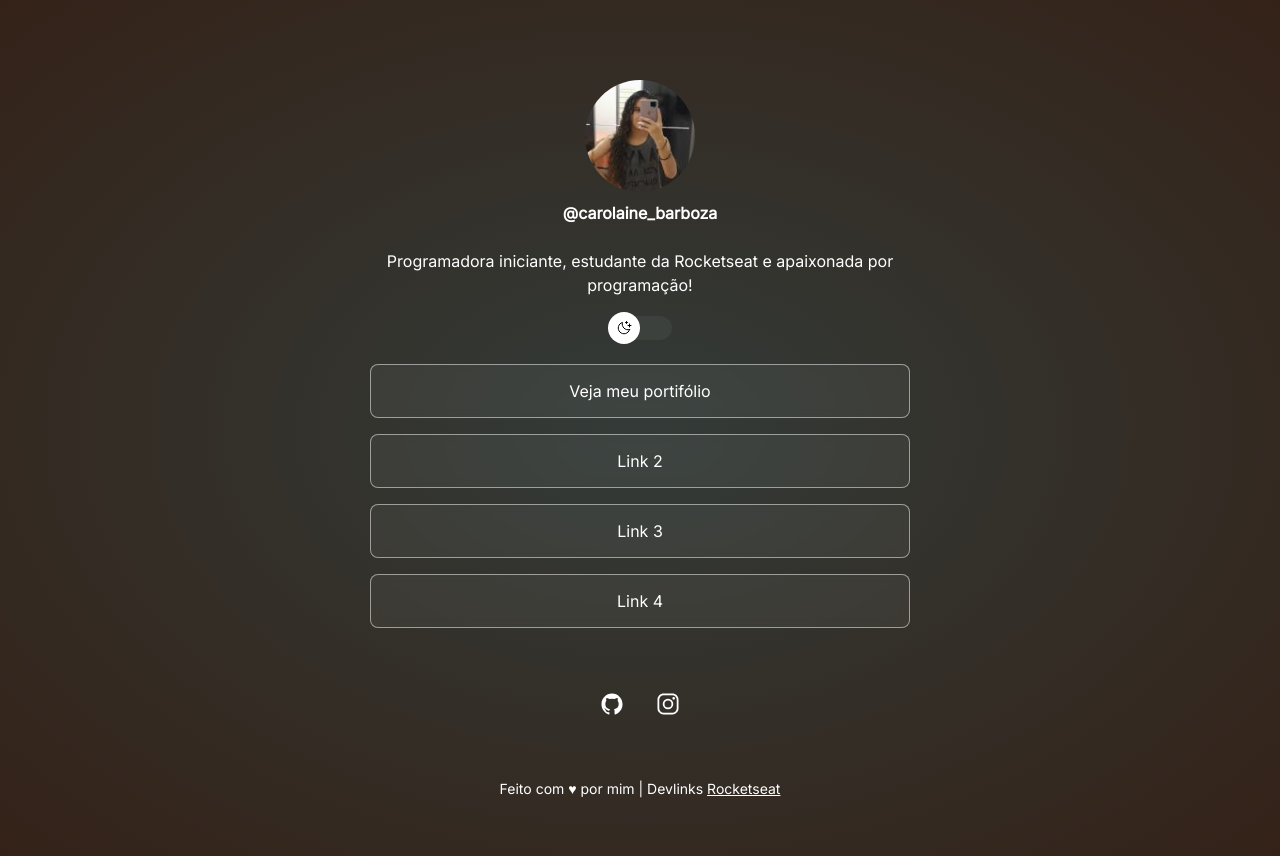
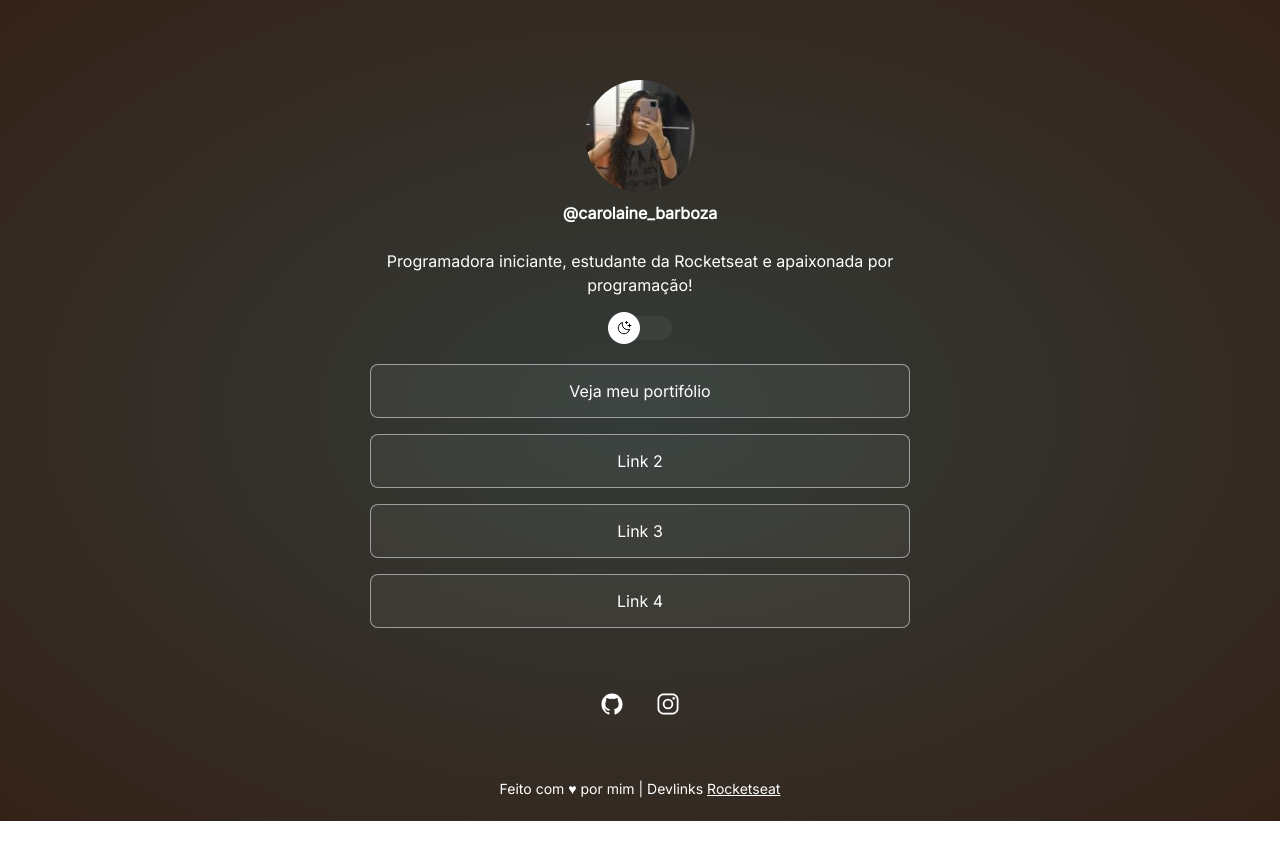
Before and after one commit to annesilv4/Devlinks, a plain HTML site: page index.html in a window 1280 px wide. After the commit the page ends 821 px from the top, so only its background shows below. Drawn offline with nearby package versions, Linux system fonts and the light colour scheme.

Commit message:
restricting the styling (height and background) of the body

```diff
--- a/CSS/style.css
+++ b/CSS/style.css
@@ -22,11 +22,6 @@
     --surface-color-hover: rgba(0, 0, 0, 0.02);
     --highlight-color: rgba(0, 0, 0, 0.1);
     --switch-bg-url: url(../img/sun.svg);
-}
-
-body {
-    height: 100vh;
-    background: var(--bg-url) no-repeat top center/cover;
 }
 
 body * {
```
